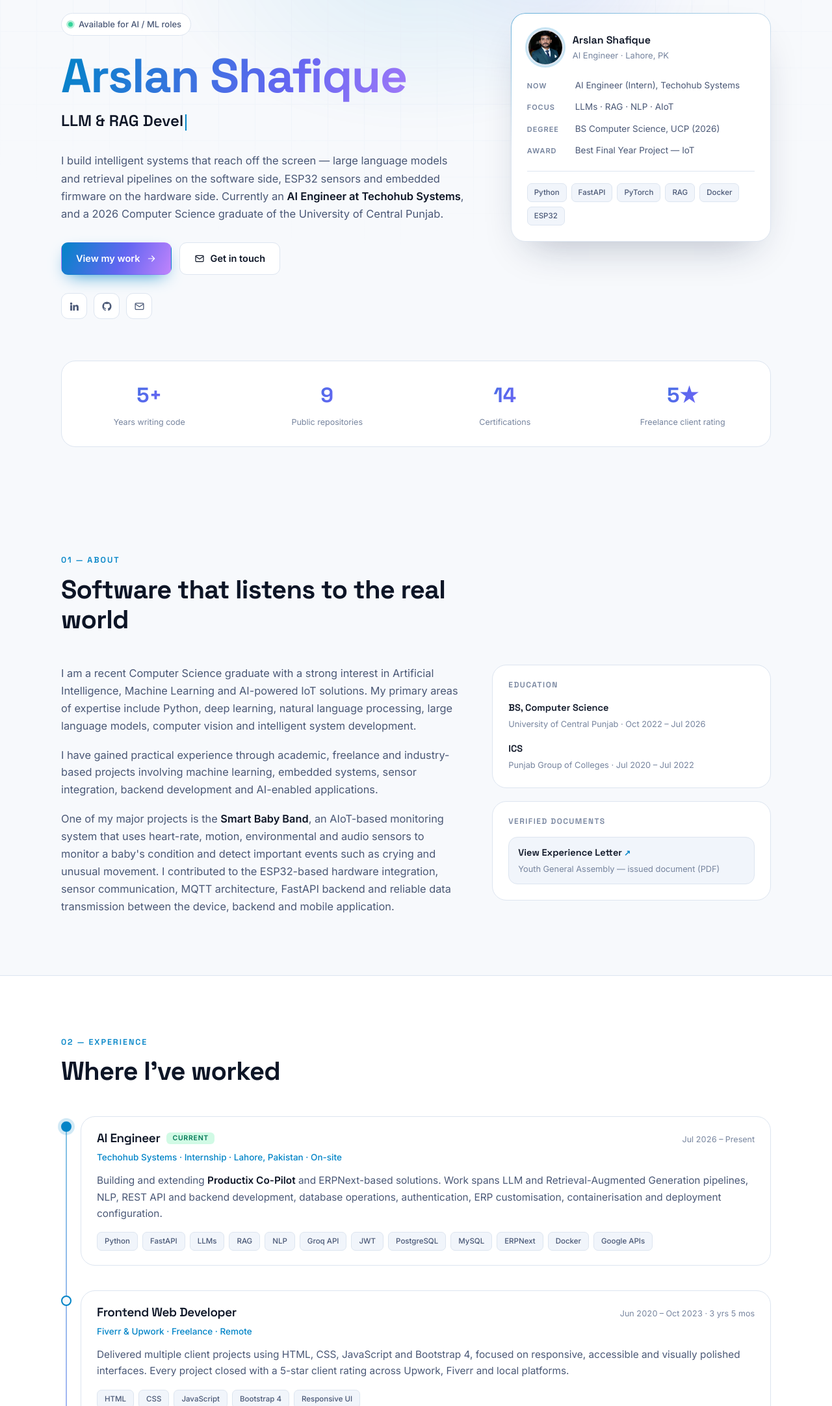
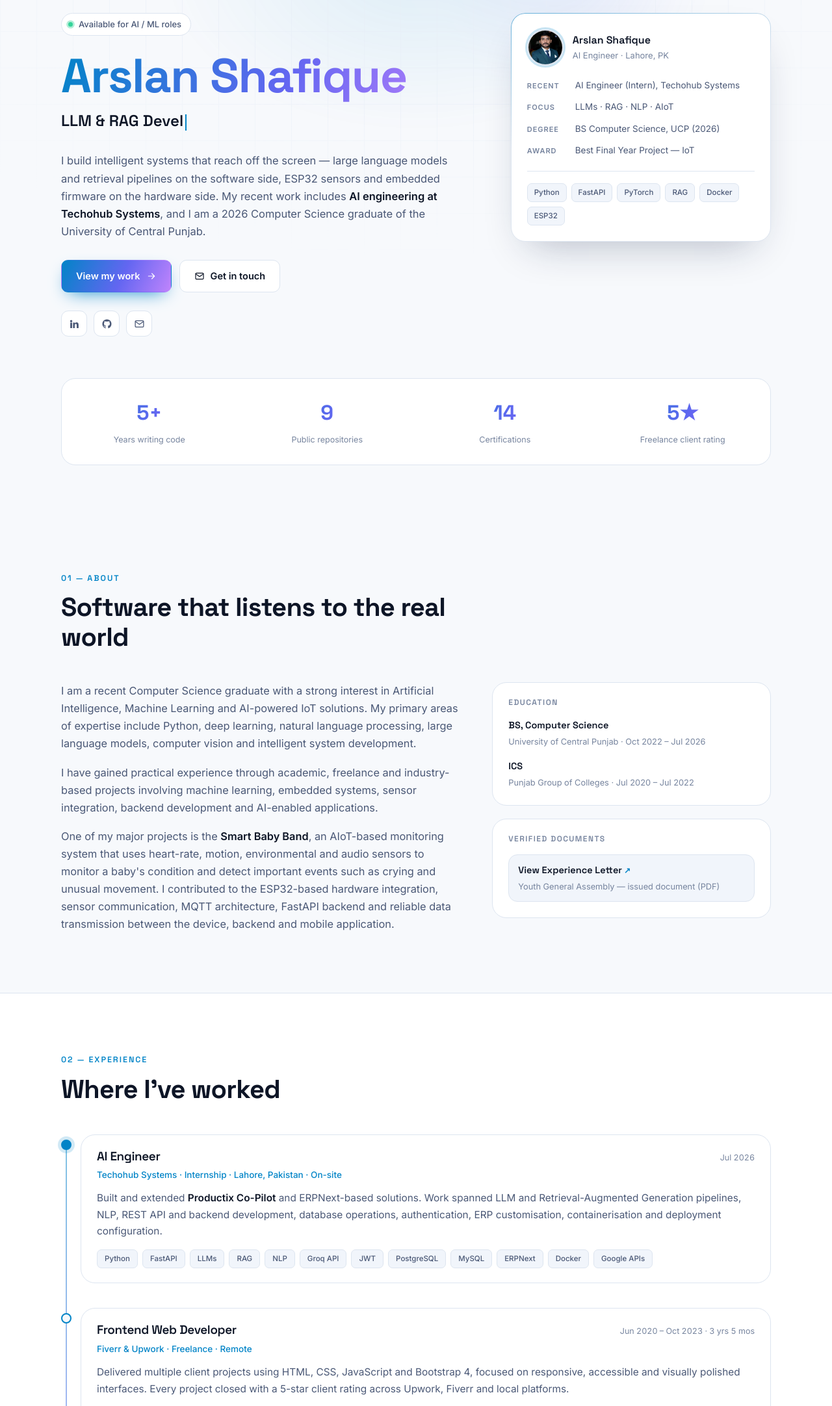
Before and after one commit to arslan-shafique/arslan-shafique, a plain HTML site: page index.html in a window 1280 px wide. Shown: the part 120-2284 px from the top of the page at 65% size. Drawn offline with Linux system fonts and the light colour scheme.

Commit message:
fix: mark Techohub internship as completed

```diff
--- a/index.html
+++ b/index.html
@@ -85,8 +85,8 @@
       <p class="hero__lede reveal">
         I build intelligent systems that reach off the screen — large language models and
         retrieval pipelines on the software side, ESP32 sensors and embedded firmware on the
-        hardware side. Currently an <strong>AI Engineer at Techohub Systems</strong>, and a
-        2026 Computer Science graduate of the University of Central Punjab.
+        hardware side. My recent work includes <strong>AI engineering at Techohub Systems</strong>,
+        and I am a 2026 Computer Science graduate of the University of Central Punjab.
       </p>
 
       <div class="hero__actions reveal">
@@ -124,7 +124,7 @@
         </div>
 
         <dl class="pcard__rows">
-          <div><dt>Now</dt><dd>AI Engineer (Intern), Techohub Systems</dd></div>
+          <div><dt>Recent</dt><dd>AI Engineer (Intern), Techohub Systems</dd></div>
           <div><dt>Focus</dt><dd>LLMs · RAG · NLP · AIoT</dd></div>
           <div><dt>Degree</dt><dd>BS Computer Science, UCP (2026)</dd></div>
           <div><dt>Award</dt><dd>Best Final Year Project — IoT</dd></div>
@@ -222,13 +222,13 @@
         <div class="tl__dot" aria-hidden="true"></div>
         <div class="tl__body">
           <div class="tl__head">
-            <h3>AI Engineer <span class="tag tag--live">Current</span></h3>
-            <p class="tl__when">Jul 2026 – Present</p>
+            <h3>AI Engineer</h3>
+            <p class="tl__when">Jul 2026</p>
           </div>
           <p class="tl__org">Techohub Systems · Internship · Lahore, Pakistan · On-site</p>
           <p class="tl__desc">
-            Building and extending <strong>Productix Co-Pilot</strong> and ERPNext-based solutions.
-            Work spans LLM and Retrieval-Augmented Generation pipelines, NLP, REST API and backend
+            Built and extended <strong>Productix Co-Pilot</strong> and ERPNext-based solutions.
+            Work spanned LLM and Retrieval-Augmented Generation pipelines, NLP, REST API and backend
             development, database operations, authentication, ERP customisation, containerisation
             and deployment configuration.
           </p>
```
